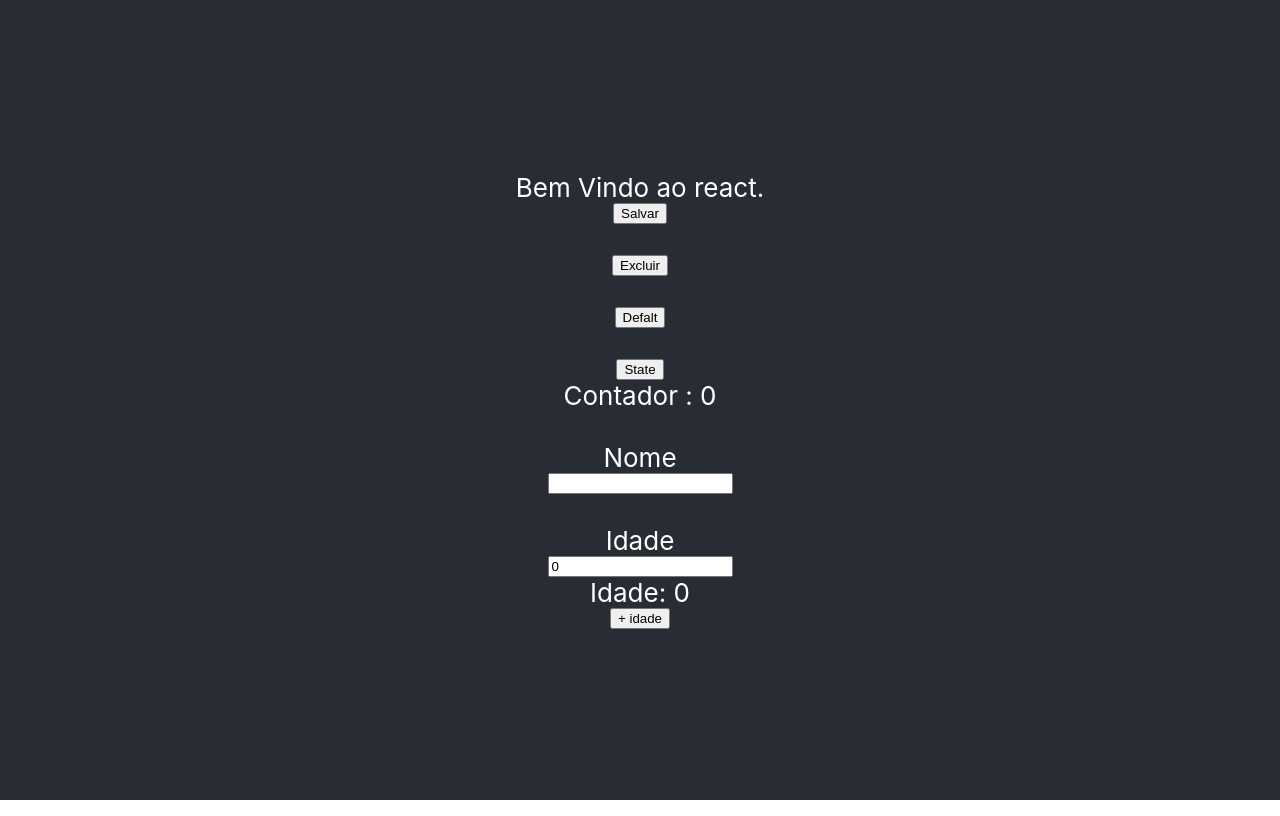
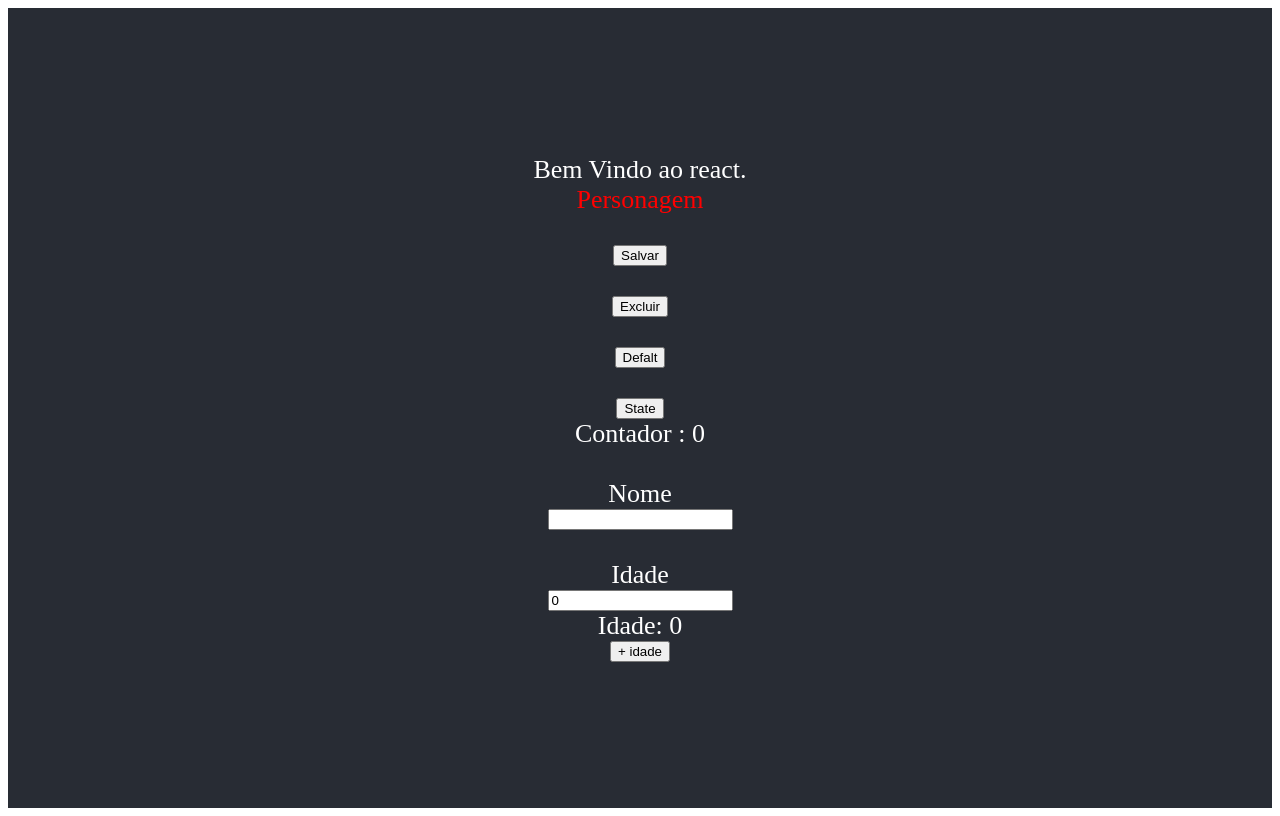
Before and after one commit to hgg8ghtr15/curso01-react, a React (Create React App) app: page / in a window 1280 px wide. Built offline with nearby package versions, Linux system fonts and the light colour scheme.

Commit message:
Aula 14 - React-router-don

```diff
--- a/package.json
+++ b/package.json
@@ -9,6 +9,7 @@
     "prop-types": "^15.7.2",
     "react": "^17.0.2",
     "react-dom": "^17.0.2",
+    "react-router-dom": "^5.2.0",
     "react-scripts": "4.0.3",
     "web-vitals": "^1.1.1"
   },
--- a/src/App.css
+++ b/src/App.css
@@ -27,6 +27,10 @@
 .App-header p{
   margin: 0px;
 }
+.App-header a{
+  color: red;
+  text-decoration: none;
+}
 
 .App-link {
   color: #61dafb;
--- a/src/App.js
+++ b/src/App.js
@@ -3,6 +3,7 @@ import './App.css';
 import { Component } from "react"
 import { FuncaoATeste } from "./Components/Button"// Exportar função auto declarativa
 import Button from "./Components/Button" // importando classe formato Defalt
+import {Link} from "react-router-dom"
 
 class App extends Component {
 
@@ -43,6 +44,9 @@ class App extends Component {
         <header className="App-header">
           <p>Bem Vindo ao react.</p>
 
+          <Link to="/personagem/1">Personagem</Link>
+          <br></br>
+
           <Button titulo="Botão Salvar" descricao="Salvar os componentes">Salvar</Button>
           <br></br>
 
--- /dev/null
+++ b/src/Personagem.js
@@ -0,0 +1,7 @@
+import React from "react"
+
+export let Personagem = (props) =>{
+  return (
+    <div>Personagem</div>
+  )
+}
--- /dev/null
+++ b/src/Routes.js
@@ -0,0 +1,14 @@
+import React from 'react';
+import { BrowserRouter as Router, Route} from "react-router-dom";
+
+import App from './App'
+import {Personagem} from './Personagem';
+
+export default function Routes(){
+  return (
+    <Router>
+      <Route exact path="/" component={App}/>
+      <Route path="/personagem/:id" component={Personagem}/>
+    </Router>
+  )
+}
--- a/src/index.js
+++ b/src/index.js
@@ -1,13 +1,13 @@
 import React from 'react';
 import ReactDOM from 'react-dom';
-import './index.css';
-import App from './App';
+// import './index.css';
+import Routes from './Routes';
 import reportWebVitals from './reportWebVitals';
 
 ReactDOM.render(
-  <React.StrictMode>
-    <App />
-  </React.StrictMode>,
+  // <React.StrictMode>
+    <Routes />,
+  // </React.StrictMode>,
   document.getElementById('root')
 );
 
```
Also changed, not shown: comandos.txt, 2 other files (tests, documents, lock files or other folders).
